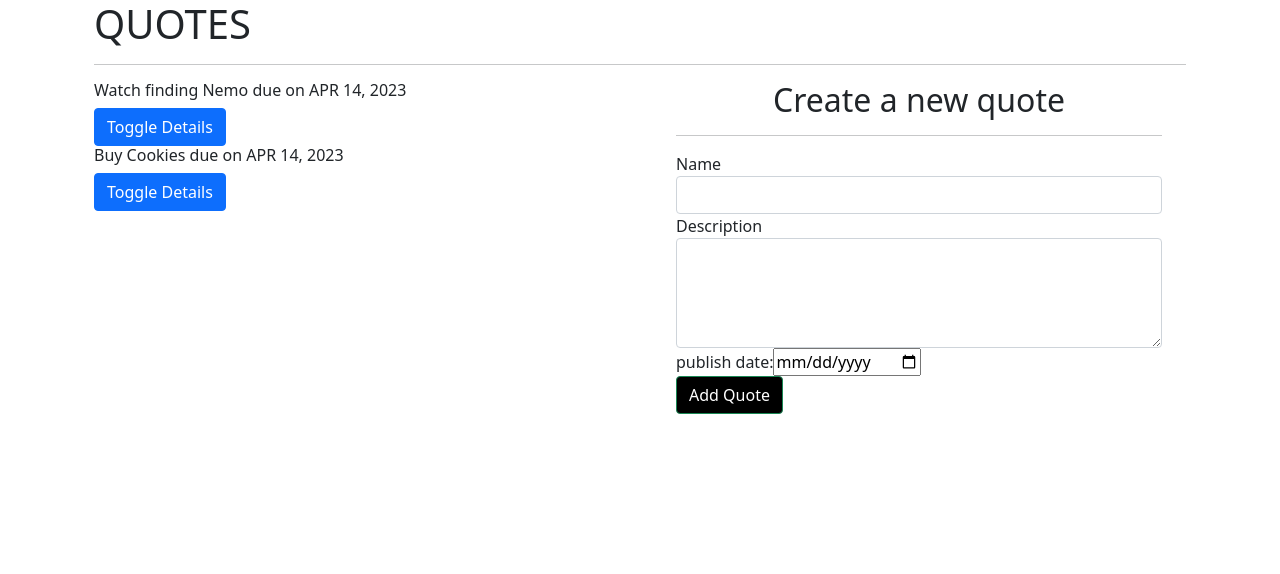
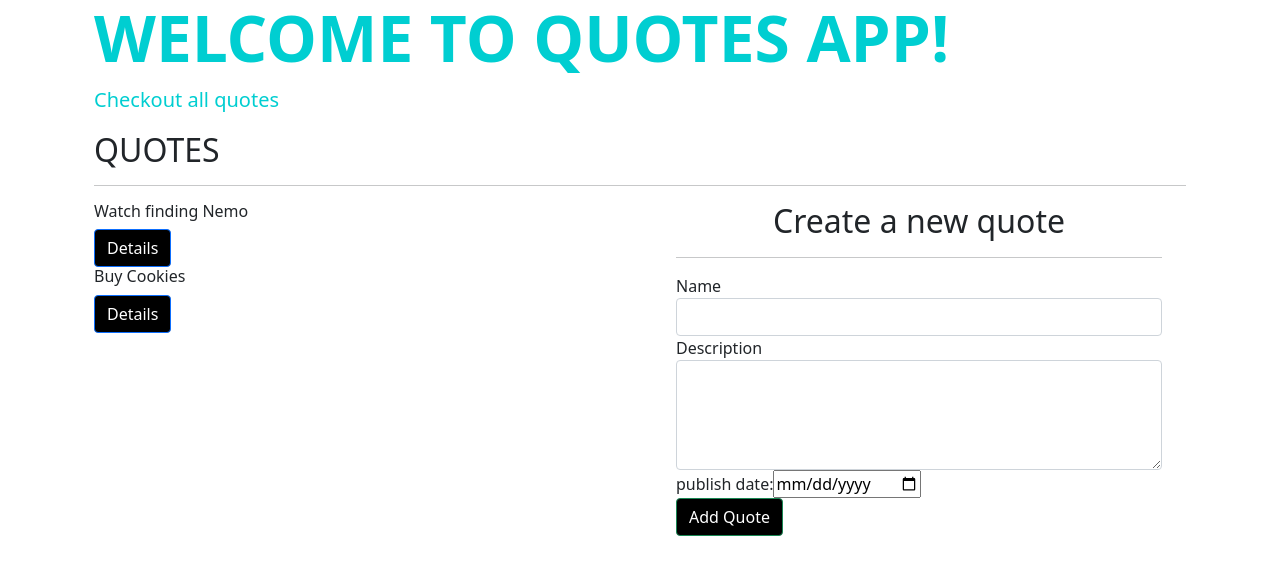
Before and after one commit to linetlucy-genchabe/Quotes-app, an Angular app: page / in a window 1280 px wide. Shown: the top 574 px of the page. Built offline with nearby package versions, Linux system fonts and the light colour scheme.

Commit message:
add styling

```diff
--- a/src/app/quotes/quotes.component.html
+++ b/src/app/quotes/quotes.component.html
@@ -1,13 +1,18 @@
 <div class="container">
-    <h1>QUOTES</h1>
+    <div class="jumbotron">
+        <h1 class="display-3">WELCOME TO QUOTES APP!</h1>
+        <p class="lead">Checkout all quotes</p>
+
+    </div>
+    <h2>QUOTES</h2>
     <hr>
 
     <div class="row">
         <div class="col-md-6">
             <div *ngFor='let quote of quotes;let i = index'>
                 <div>
-                    <h6 id={{i}} appStrikethrough>{{quote.name}} due on {{quote.completeDate|date|uppercase}}</h6>
-                    <button (click)='toggleDetails(i)' class="btn btn-primary">Toggle Details</button>
+                    <h6 id={{i}} appStrikethrough>{{quote.name}} </h6>
+                    <button (click)='toggleDetails(i)' class="btn btn-primary">Details</button>
                 </div>
 
                 <div *ngIf='quote.showDescription'>
@@ -19,5 +24,23 @@
             <app-quote-form (addQuote)="addNewQuote($event)"> </app-quote-form>
         </div>
     </div>
-    <p *ngIf='quotes.length > 5'>You have too many goals</p>
+    <!-- <p *ngIf='quotes.length > 5'>You have too many goals</p> -->
 </div>
+
+<style>
+    .btn {
+        background-color: black;
+    }
+    /* * {
+        background-color: pink;
+    } */
+
+    .display-3 {
+        font-weight: bolder;
+        color: darkturquoise;
+    }
+
+    .lead {
+        color: darkturquoise;
+    }
+</style>
```
